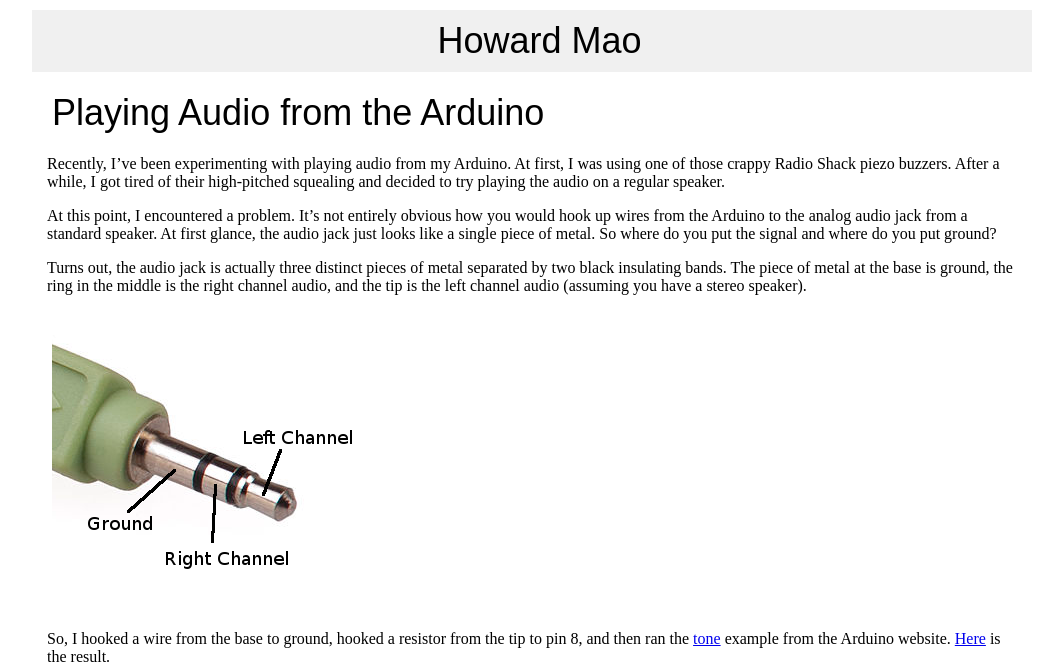
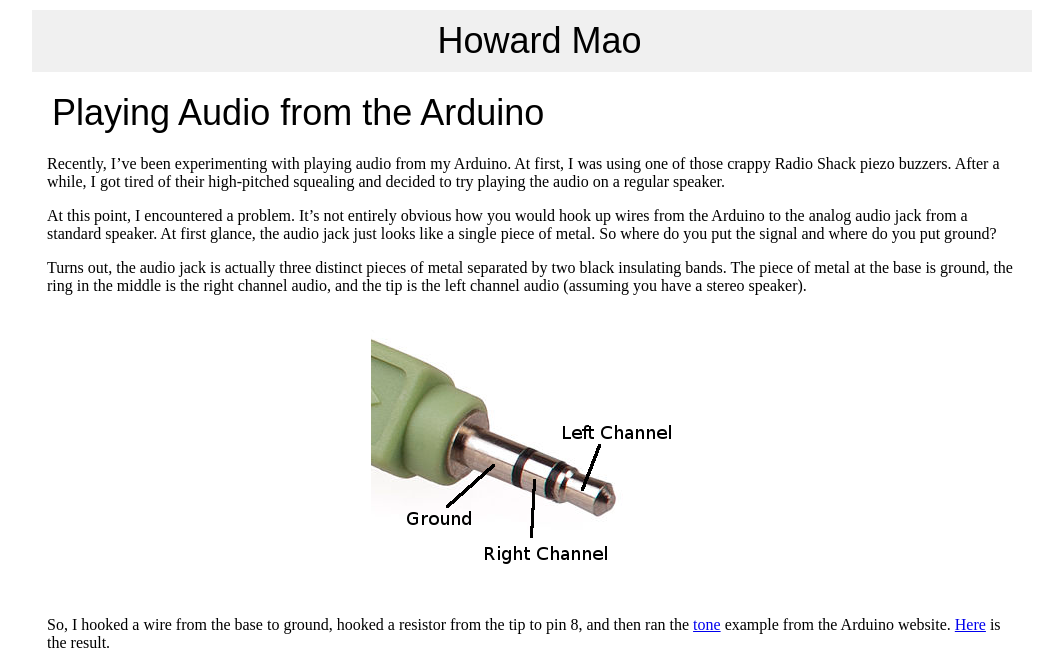
Before and after one commit to zhemao/zhemao.github.com, a Jekyll site: the page built from _posts/2013-01-25-arduino-audio.markdown, in a window 1280 px wide. Shown: the top 668 px of the page, without its empty margins (108-1171 px from the left). Built offline with Jekyll 4.4.1, drawn with Linux system fonts in a browser that asks for light colours; grey boxes are pictures that could not be loaded.

Commit message:
center images

```diff
--- a/css/main.css
+++ b/css/main.css
@@ -59,7 +59,9 @@ li {
 }
 
 img {
-  margin: 5px;
+  margin-left: auto;
+  margin-right: auto;
+  display: block;
 }
 
 #container {
```
